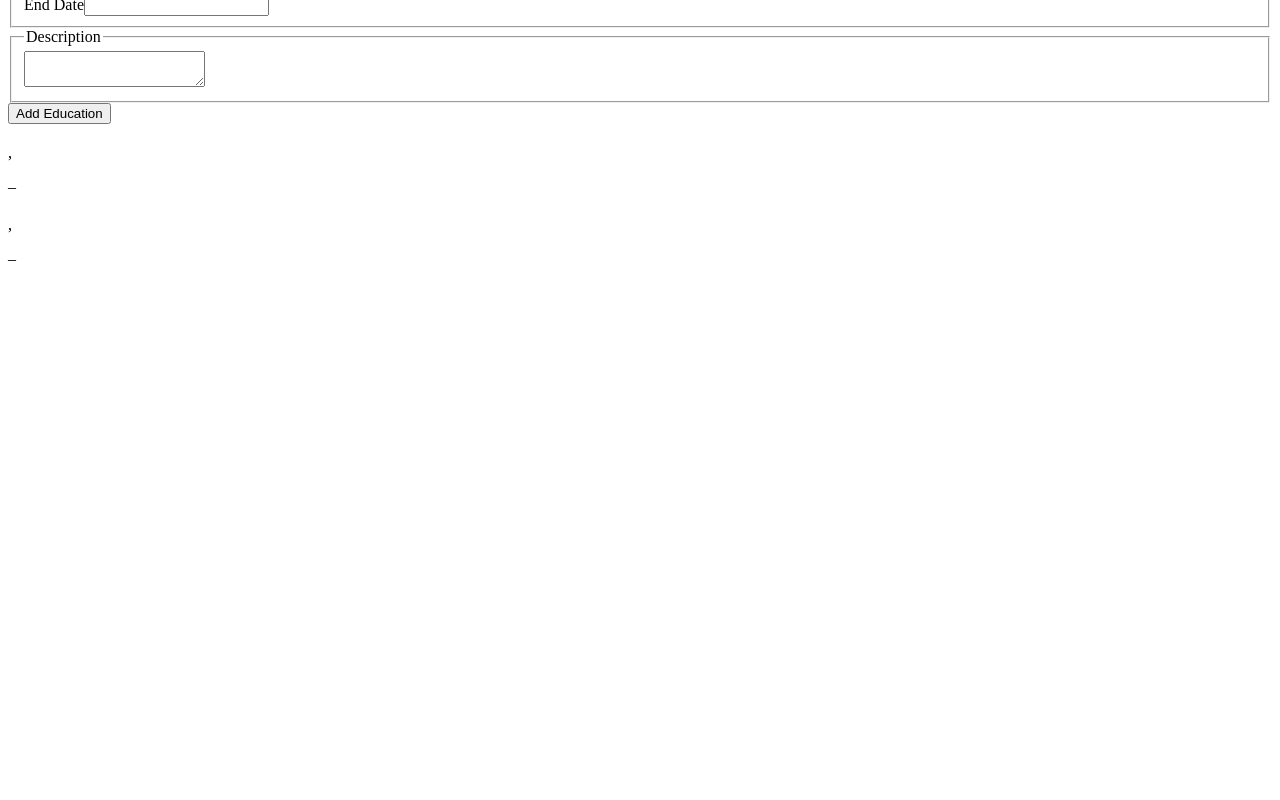
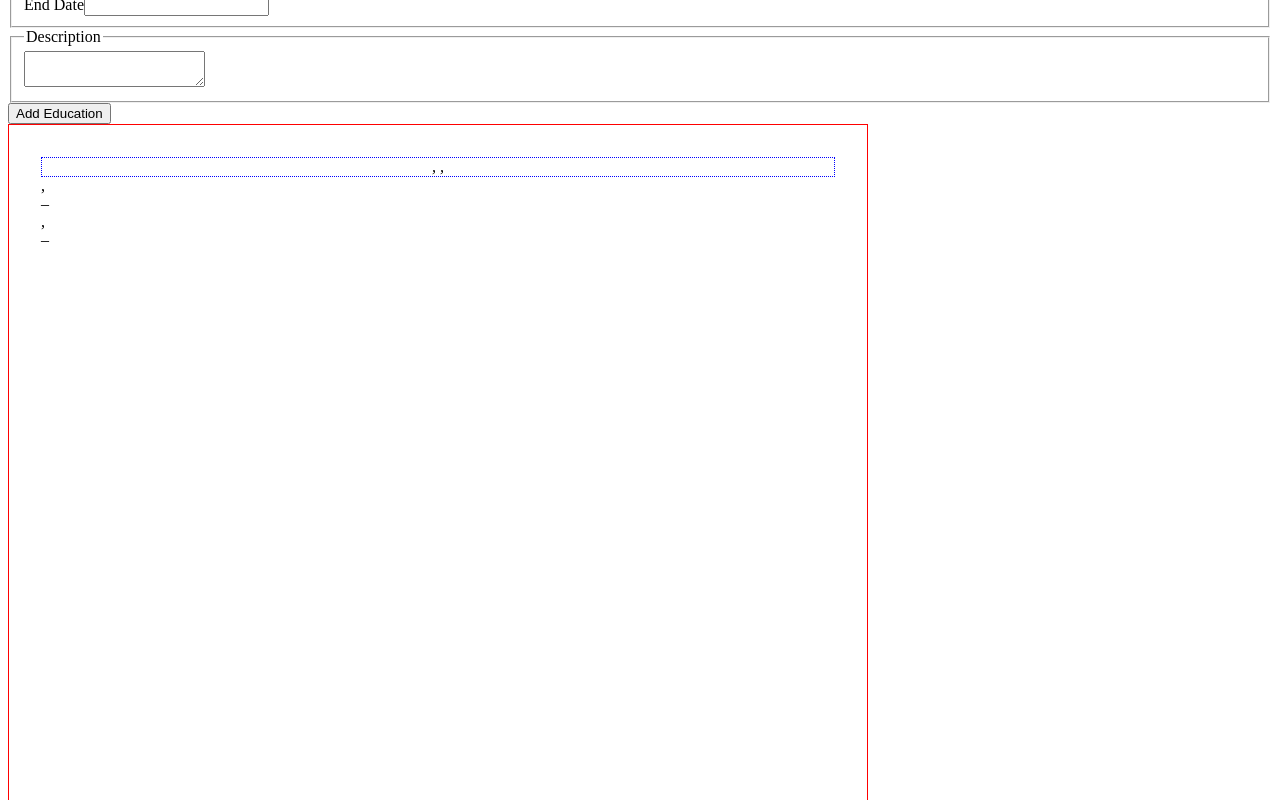
Before and after one commit to dejanpls/cvmaker, a React (Vite) app: page / in a window 1280 px wide. Shown: the part 1060-1860 px from the top of the page. Before the commit the page ends 1344 px from the top, so only its background shows below. Built offline with nearby package versions, Linux system fonts and the light colour scheme.

Commit message:
style: position Personal section of a CV preview

```diff
--- a/src/components/CVPreview.jsx
+++ b/src/components/CVPreview.jsx
@@ -2,6 +2,7 @@ import Educations from "./cv/Educations";
 import Employments from "./cv/Employments";
 import Personal from "./cv/Personal";
 import Profile from "./cv/Profile";
+import "../styles/cv.css";
 
 export default function CVPreview({
   personal,
--- a/src/components/cv/Personal.jsx
+++ b/src/components/cv/Personal.jsx
@@ -14,10 +14,9 @@ export default function Personal({ personal }) {
       </div>
 
       <address className="location">
-        <p className="address">{personal.address}</p>
-        <p className="zip">{personal.zip}</p>
-        <p className="city">{personal.city}</p>
-        <p className="country">{personal.country}</p>
+        <p className="address">
+          {personal.address}, {personal.zip} {personal.city}, {personal.country}
+        </p>
       </address>
     </section>
   );
--- /dev/null
+++ b/src/styles/cv.css
@@ -0,0 +1,43 @@
+section.cv * {
+  margin: 0;
+  padding: 0;
+  box-sizing: border-box;
+}
+
+section.cv {
+  border: 1px solid red;
+  width: 794px;
+  height: 1123px;
+  padding: 2rem;
+}
+
+section.personal {
+  border: 1px dotted blue;
+  display: flex;
+  flex-direction: column;
+  align-items: center;
+}
+
+div.about {
+  display: flex;
+  flex-direction: column;
+  align-items: center;
+}
+
+h1.fullName {
+  font-size: 5rem;
+  font-weight: 700;
+}
+
+p.desired-position {
+  font-size: 1.5rem;
+}
+
+div.contact {
+  display: flex;
+  gap: 1rem;
+}
+
+address.location {
+  display: flex;
+}
```
